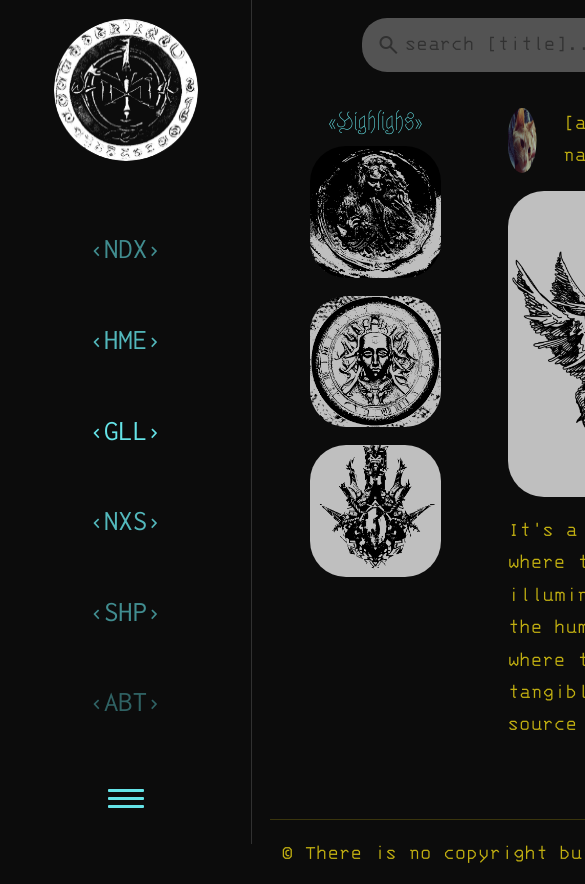
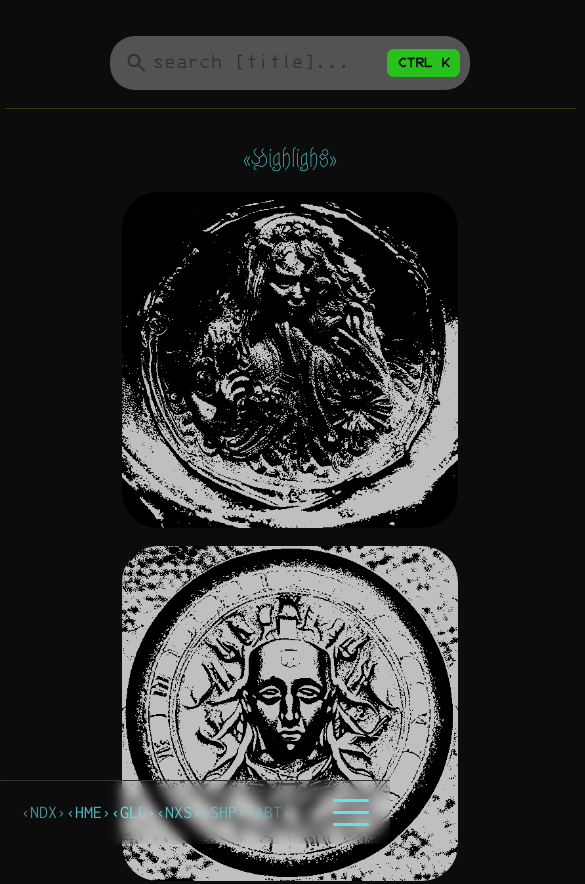
Before and after one commit to emilasheras/s6, a plain HTML site: page pages/home.html in a window 390 px wide. Shown: the top 884 px of the page, 585 px wide, since content can reach past the window. Drawn offline with nearby package versions, Linux system fonts and the light colour scheme.

Commit message:
FEATURE. [WIP] Responsive design v1. Works ok on index.html page only for now.

```diff
--- a/css/style.css
+++ b/css/style.css
@@ -35,11 +35,14 @@
 
 
   /* sizes */
-  --nav-width: 14rem;
   --webkit-scrollbar-width: 0.7vw;
   --logo-size: 10rem;
   /* nav */
+  --nav-width: 14rem;
+  /* --nav-height:4rem; */
   --nav-link-color: #65e4e8;
+  --nav-bg-color: var(--dark-grey);
+  --nav-bg-color-transparent: #0c0c0c67; /* should be some transparent value */
 
 
   /* miscellaneous */
@@ -118,22 +121,34 @@ body::-webkit-scrollbar-thumb:hover {
 main {
   grid-area: main;
   margin-left: var(--nav-width);
+  margin-bottom: 0;
   padding: 0 1rem;
 }
 
 /* nav */
 .navbar-vertical {
+  /* move to the top z index. this is cause of the layout change for mobile */
+  z-index: 1;
+
+  /* bg color */
+  background: var(--nav-bg-color);
+
+  /* positioning */
   grid-area: navbar;
-  background: var(--dark-grey);
   position: fixed;
   display: flex;
   flex-direction: column;
+
+  /* alignment */
   align-items: center;
   justify-content: flex-start;
 
+  /* size */
   height: 100vh;
   width: var(--nav-width);
+
   border-right: 1px solid var(--light-grey);
+  border-bottom: none;
 }
 .navbar-vertical .logo-container{
   padding: 1rem;
@@ -207,6 +222,10 @@ h1, h2, h3, h4, h5, h6 {
 }
 
 /* helper styles */
+.debug-bg{
+  background-color: #880000;
+}
+
 .text-accent{
   color: var(--accent);
 }
@@ -341,3 +360,102 @@ footer{
   padding: 0 1rem;
 
 }
+
+
+/* media queries */
+
+
+/* media query: navbar vertical -> horizontal */
+@media screen and (max-width: 768px) {
+
+  /* grid setup */
+  body {
+    display: grid;
+    grid-template-columns: 1fr;
+    grid-template-rows: 1f auto;
+    /* removed footer */
+    grid-template-areas:
+      "main"
+      "navbar";
+  }
+
+  main {
+    grid-area: main;
+    margin-left: 0;
+    margin-bottom: 2rem; /* todo: change this for a variable approach based on the navbar height */
+
+    /* margin-bottom: var(--nav-height); */
+    padding: 1rem;
+    /* overflow: hidden; */
+  }
+
+  header{
+    width: 100%;
+  }
+  .navbar-vertical {
+    grid-area: navbar;
+    /* swap solid color for transparent one. */
+    background: none;
+
+    /* swap height and width */
+    width: 100%;
+    height: auto;
+    /* height: var(--nav-height); */
+
+    /* positioning */
+    position: fixed;
+    bottom: 0;
+
+    /* swap flex direction to row */
+    display: flex;
+    flex-direction: row;
+
+    /* content alignment */
+    justify-content: space-around;
+    align-items: center;
+
+
+    border-top: 1px solid var(--light-grey);
+    border-right: none;
+  }
+  .navbar-vertical::before {
+    content: ""; /* essential, dont remove */
+    position: absolute;
+    /* strech over parent element */
+    top: 0;
+    left: 0;
+    right: 0;
+    bottom: 0;
+    /* add filter */
+    backdrop-filter:  blur(6px) saturate(10%);
+
+    z-index: -1; /* put it behind the navbar */
+  }
+
+  .navbar-vertical .logo-container {
+    display: none;
+  }
+
+  .navbar-vertical ul {
+    flex-direction: row;
+    justify-content: space-evenly;
+    align-items: center;
+    height: 100%;
+  }
+
+  .navbar-vertical a {
+    /* reduced font size for mobile */
+    font-size: 1rem;
+  }
+  .options-button-container{
+    margin: 1rem 0 1rem 0;
+  }
+
+  /* footer */
+  footer {
+    /* hidden footer for mobile. Why are there footers anyways?.. */
+    grid-area: none;
+    display: none;
+    margin-left: 0;
+  }
+}
--- a/pages/home.html
+++ b/pages/home.html
@@ -36,12 +36,12 @@
 				</div>
 				<!-- the actual links -->
 				<ul>
-					<li><a href="./../index.html" 		class="s6-encapsulator">ndx</a></li>
-					<li><a href="home.html" 			class="s6-encapsulator">hme</a></li>
-					<li><a href="gallery.html" 			class="s6-encapsulator">gll</a></li>
-					<li><a href="nexus.html" 			class="s6-encapsulator">nxs</a></li>
-					<li><a href="shop.html" 			class="s6-encapsulator">shp</a></li>
-					<li><a href="about.html" 			class="s6-encapsulator">abt</a></li>
+					<li><a href="./../index.html" class="s6-encapsulator">ndx</a></li>
+					<li><a href="home.html" class="s6-encapsulator">hme</a></li>
+					<li><a href="gallery.html" class="s6-encapsulator">gll</a></li>
+					<li><a href="nexus.html" class="s6-encapsulator">nxs</a></li>
+					<li><a href="shop.html" class="s6-encapsulator">shp</a></li>
+					<li><a href="about.html" class="s6-encapsulator">abt</a></li>
 				</ul>
 				<!-- more options button -->
 				<button class="options-button-container" title="options">
@@ -65,28 +65,38 @@
 						</div>
 					</div>
 				</div>
+				<hr>
 			</section>
+			<!-- <div class="row">
+				<div class="col d-flex flex-row justify-content-center">
+					<h1>home</h1>
+				</div>
+			</div> -->
 
 			<!-- section that will be the main content -->
 			<section class="row">
 				<!-- article 1: highlights -->
-				<article class="col-5">
+				<article class="col-sm-12 col-md-12 col-lg-5">
 					<div class="h4 row align-items-center text-center">
 						<h4 class="s6-encapsulator-double">highlighs</h4>
 					</div>
-					<div class="row align-items-center text-center">
-						<div class="col-8 m-auto">
+					<div class="row justify-content-center">
+						<div class="col-8 text-center d-flex flex-column">
+							<div class="p-2">
 								<img
 									src="../assets/images/lost_spirit.png"
 									class="s6-filter-brightness-75 rounded-5"
 									alt="image description here"
 								/>
-							<!-- todo: change the mb and mt for the flexbox space between... -->
+							</div>
+							<div class="p-2">
 								<img
 									src="../assets/images/gold_medallion.png"
-								class="s6-filter-brightness-75 rounded-5 mb-3 mt-3"
+									class="s6-filter-brightness-75 rounded-5"
 									alt="image description here"
 								/>
+							</div>
+							<div class="p-2">
 								<img
 									src="../assets/images/pendant.png"
 									class="s6-filter-brightness-75 rounded-5"
@@ -94,18 +104,21 @@
 								/>
 							</div>
 						</div>
+					</div>
 				</article>
 				<!-- article 2: posts -->
-				<article class="col-7">
+				<article class="col-sm-12 col-md-12 col-7">
 					<div class="row">
 						<article class="col-12 post">
 							<div class="row">
 								<!-- author profile picture -->
+								<div class="col">
 									<img
 										src="../assets/images/manuel.jpg"
-									class="col-2 rounded-circle s6-filter-brightness-75"
+										class="rounded-circle s6-filter-brightness-75"
 										alt="author icon profile picture"
 									/>
+								</div>
 								<!-- author and post data -->
 								<div
 									class="col-10 d-flex justify-content-between align-items-center"
@@ -118,16 +131,25 @@
 								</div>
 							</div>
 							<div class="row">
-								<div class="col-12">
+								<div class="col-12  d-flex flex-column mb-auto">
+									<div class="row">
+										<div class="col ">
+											<div class="debug-bg">
 												<img
 													src="../assets/images/trumpeting_ecstasy.png"
-										class="rounded-5 object-fit-cover s6-filter-brightness-75 mb-3 mt-3"
+													class="rounded-5 object-fit-cover s6-filter-brightness-75"
 													alt="post img description here"
 												/>
+											</div>
+										</div>
+									</div>
 									<div class="row">
 										<div class="col">
 											<p class="text-wrap">
-												It's a paradoxical world, where the absence of light illuminates the depths of the human spirit. A world where the abstract becomes tangible, and darkness, a source of enlightenment.
+												It's a paradoxical world, where the absence of light
+												illuminates the depths of the human spirit. A world
+												where the abstract becomes tangible, and darkness, a
+												source of enlightenment.
 											</p>
 										</div>
 									</div>
```
Lines whose indentation alone changed are shown as unchanged.
